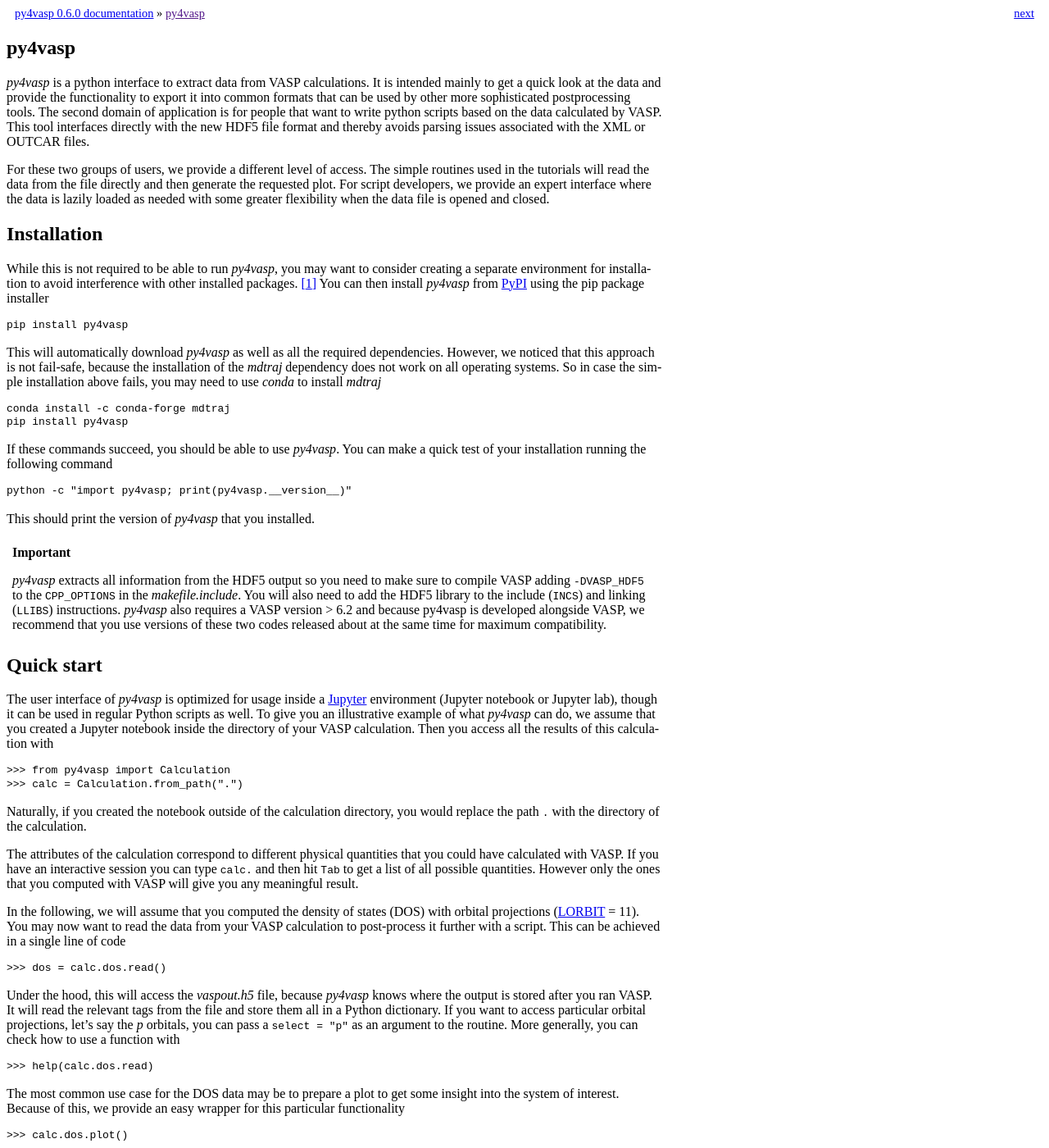
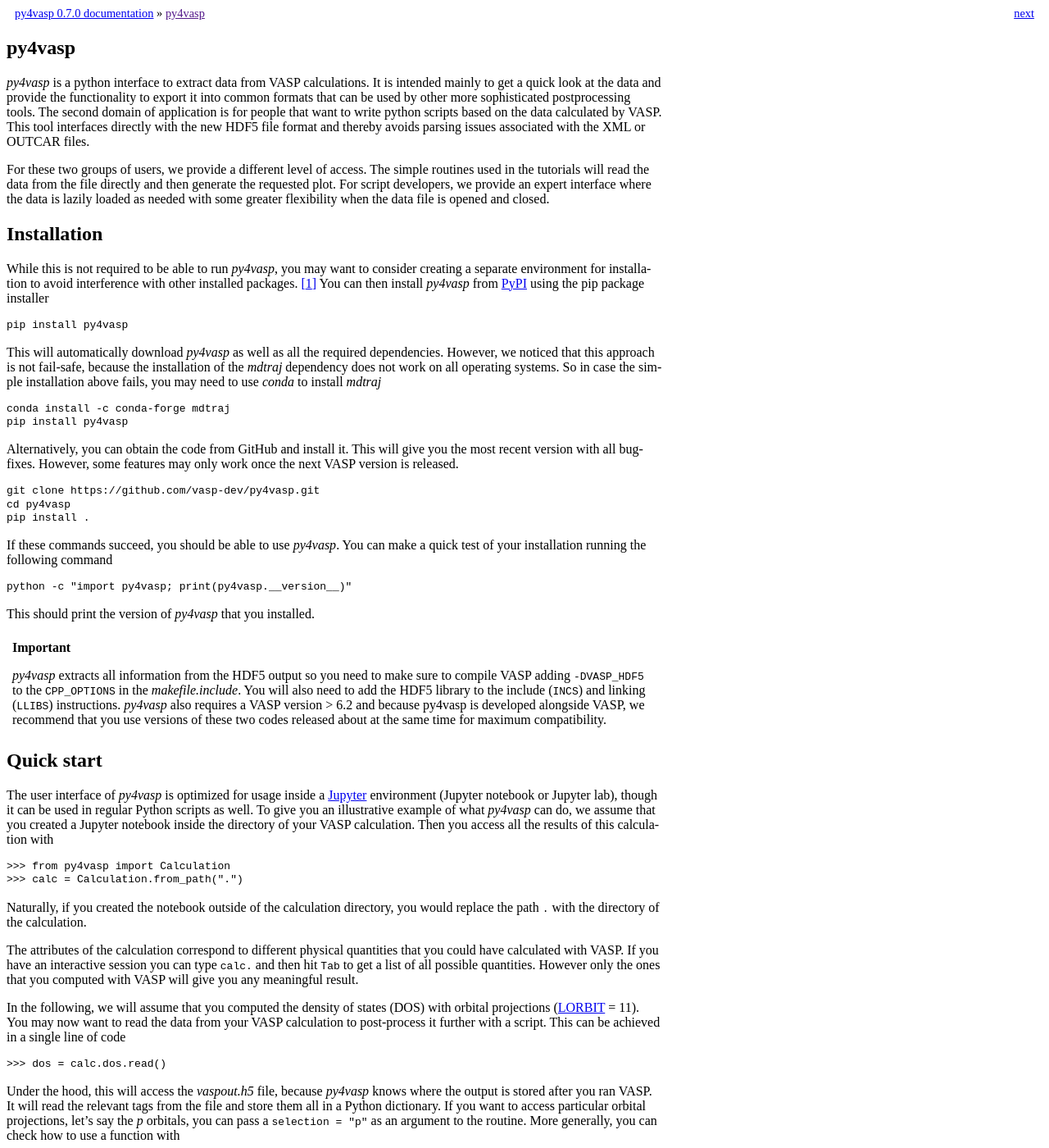
Before and after one commit to vasp-dev/py4vasp, a Sphinx documentation site: the page built from docs/index.rst, in a window 1280 px wide and 1400 px high. Shown: the whole window at 82% size. Built offline with Sphinx 7.4.7, drawn with Linux system fonts in a browser that asks for light colours; some of the changed text lies outside the part shown.

Commit message:
Release py4vasp version 0.7 (#77)
* Add conversion specification for documentation
* Remove upper limits on dependencies
* Update install.yml
* Update installation instructions
* Update version number
* Update link to website
* Update copyright

```diff
--- a/docs/calculation.rst
+++ b/docs/Calculation.rst
@@ -1,4 +1,4 @@
-calculation
+Calculation
 ===========
 
 .. autoclass:: py4vasp.Calculation
--- a/docs/conf.py
+++ b/docs/conf.py
@@ -18,11 +18,11 @@
 # -- Project information -----------------------------------------------------
 
 project = "py4vasp"
-copyright = "2022, VASP Software GmbH"
+copyright = "2023, VASP Software GmbH"
 author = "VASP Software GmbH"
 
 # The full version, including alpha/beta/rc tags
-release = "0.6.0"
+release = "0.7.0"
 
 
 # -- General configuration ---------------------------------------------------
--- a/docs/index.rst
+++ b/docs/index.rst
@@ -37,6 +37,16 @@ the simple installation above fails, you may need to use *conda* to install *mdt
 
   conda install -c conda-forge mdtraj
   pip install py4vasp
+
+Alternatively, you can obtain the code from GitHub and install it. This will give you
+the most recent version with all bugfixes. However, some features may only work once
+the next VASP version is released.
+
+.. code-block:: bash
+
+  git clone https://github.com/vasp-dev/py4vasp.git
+  cd py4vasp
+  pip install .
 
 If these commands succeed, you should be able to use *py4vasp*. You can make a quick
 test of your installation running the following command
@@ -91,7 +101,7 @@ a single line of code
 Under the hood, this will access the *vaspout.h5* file, because *py4vasp* knows where
 the output is stored after you ran VASP. It will read the relevant tags from
 the file and store them all in a Python dictionary. If you want to access particular
-orbital projections, let's say the *p* orbitals, you can pass a ``select = "p"`` as
+orbital projections, let's say the *p* orbitals, you can pass a ``selection = "p"`` as
 an argument to the routine. More generally, you can check how to use a function with
 
 >>> help(calc.dos.read)
@@ -123,7 +133,7 @@ how you can apply *py4vasp* in your research.
    :maxdepth: 1
    :caption: Contents:
 
-   calculation
+   Calculation
    control
    raw
    data
--- a/src/py4vasp/__init__.py
+++ b/src/py4vasp/__init__.py
@@ -4,5 +4,5 @@ from py4vasp._calculation import Calculation
 from py4vasp._third_party.graph import plot
 from py4vasp._third_party.interactive import set_error_handling
 
-__version__ = "0.6.0"
+__version__ = "0.7.0"
 set_error_handling("Minimal")
```
Also changed, not shown: README.md (+1 -1 lines), docs/convert.yaml (added, +13 -0 lines), pyproject.toml (+23 -20 lines), 2 other files.
